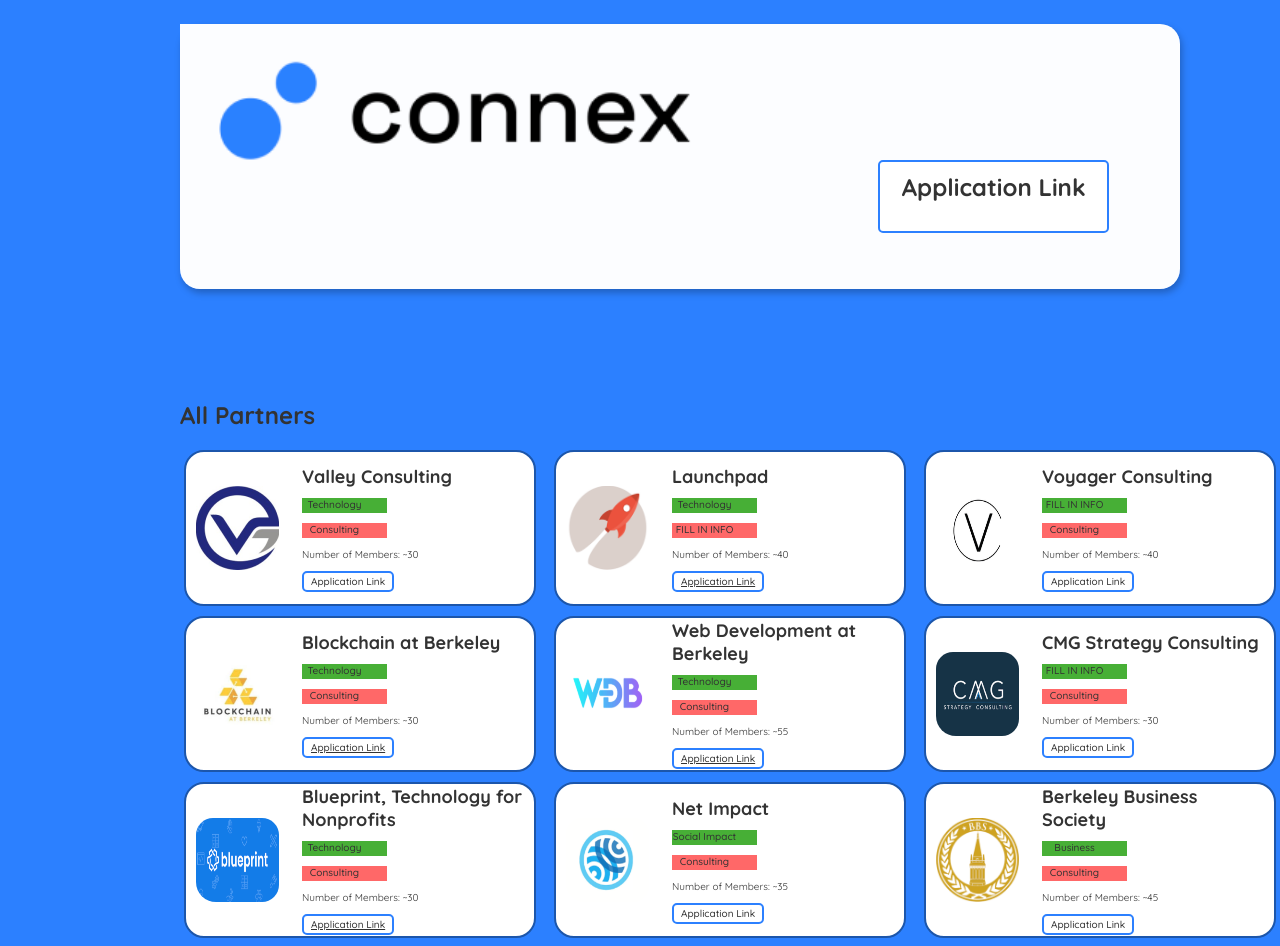
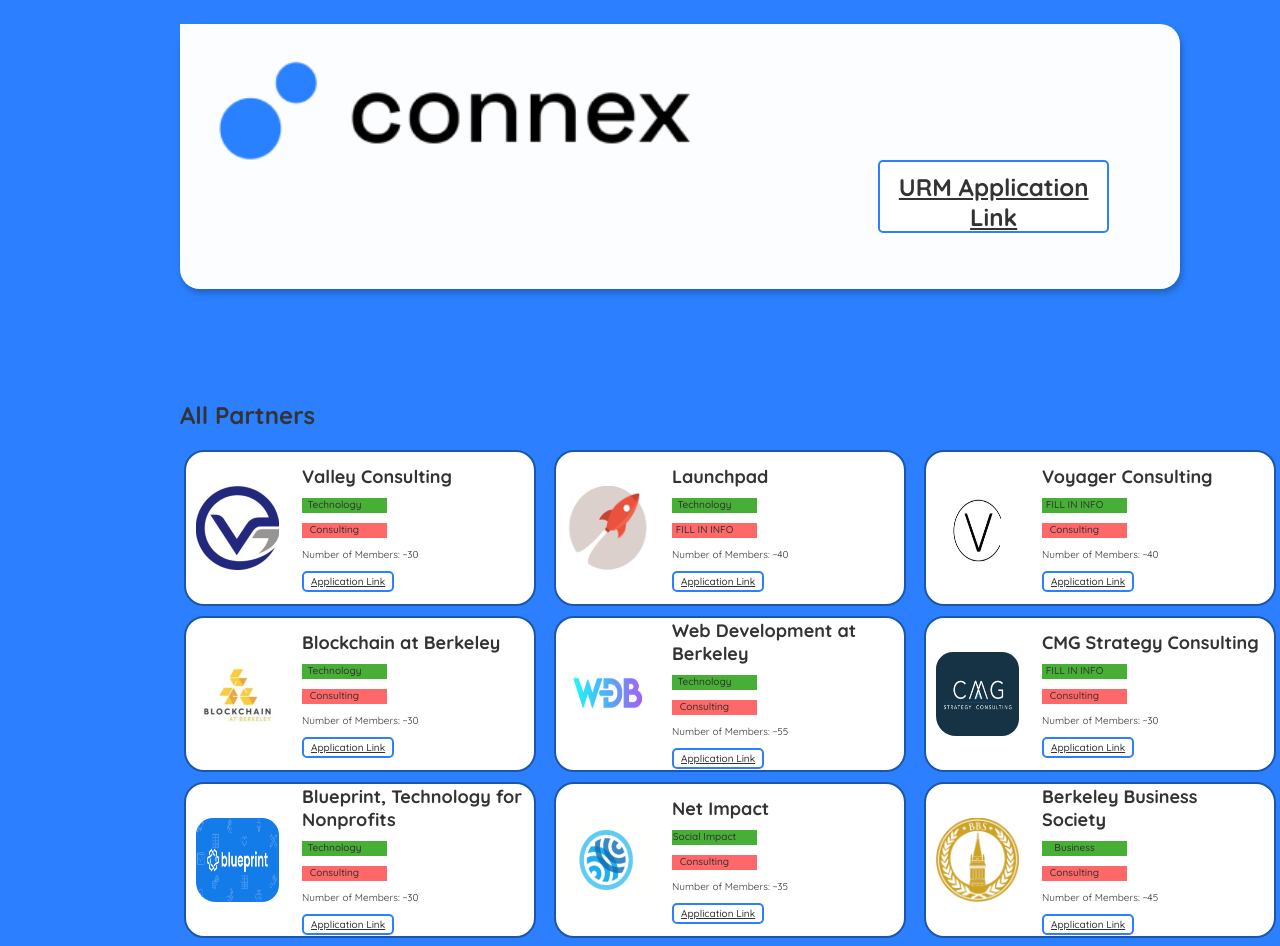
Before and after one commit to calconnex/connex, a React (Create React App) app in the folder divjoy-template/: page /partners in a window 1280 px wide. Shown: the top 946 px of the page. Built offline with nearby package versions, Linux system fonts and the light colour scheme; no server answers.

Commit message:
finished adding app links, changed resizing

```diff
--- a/divjoy-template/src/original/js/Partners.js
+++ b/divjoy-template/src/original/js/Partners.js
@@ -61,6 +61,9 @@
   gridTemplateColumns: 'repeat(3, 1fr)', // Three columns in a row
   gap: '10px', // Gap between images
 
+  '@media (max-width: 1500px)': {
+    gridTemplateColumns:'2fr',
+  },
   '@media (max-width: 768px)': {
     gridTemplateColumns: '1fr',
   }
@@ -75,11 +78,11 @@
           <img src = {full} alt="connex logo" className={styles['TopLogoStyle']}/>
           <img src = {plain} className={styles['BannerRectangle']}/>
 
-          <button className={styles['buttons']}>
+          <a href='https://docs.google.com/forms/d/e/1FAIpQLSc_wEwFNpLHcStq2gjXm_NCkpcLy-z3__Ep7iT63e0wJ98PwA/viewform' className={styles['buttons']} target="_blank" rel="noopener noreferrer">
             <span className={styles['text']}>
-              <span>Application Link</span>
+              <span>URM Application Link</span>
             </span>
-          </button>
+          </a>
         </div>
 
         <span className={styles['AllPartners']}>
@@ -87,15 +90,15 @@
         </span>
 
       <div style={gridStyle_3}>
-        <GeneralClickablePartner logo={valley}clubName="Valley Consulting" categoryOne="Technology" categoryTwo="Consulting" numMembers={30}/>
+        <GeneralClickablePartner logo={valley}clubName="Valley Consulting" categoryOne="Technology" categoryTwo="Consulting" numMembers={30} applicationLink='https://docs.google.com/forms/d/e/1FAIpQLSesQBVbmKYI4Y-6fMDVnL7w8ii_G-edSPdAWu_XRxbkAQ73Fw/viewform'/>
         <GeneralClickablePartner logo={launchpad} clubName="Launchpad" categoryOne="Technology" categoryTwo="FILL IN INFO" numMembers={40} applicationLink='https://launchpad.berkeley.edu/login'/>
-        <GeneralClickablePartner logo={voyager} clubName="Voyager Consulting" categoryOne="FILL IN INFO" categoryTwo="Consulting" numMembers={40}/>
+        <GeneralClickablePartner logo={voyager} clubName="Voyager Consulting" categoryOne="FILL IN INFO" categoryTwo="Consulting" numMembers={40} applicationLink='https://airtable.com/shrQCRV9gSVmCQC0Y'/>
         <GeneralClickablePartner logo={blockchain} clubName="Blockchain at Berkeley" categoryOne="Technology" categoryTwo="Consulting" numMembers={30} applicationLink='https://airtable.com/shrPKaQsjldBWa4h2'/>
         <GeneralClickablePartner logo={webdev_logo} clubName="Web Development at Berkeley" categoryOne="Technology" categoryTwo="Consulting" numMembers={55} applicationLink='https://airtable.com/shrxn0L0lPosFnAZl'/>
-        <GeneralClickablePartner logo={cmg_logo} clubName="CMG Strategy Consulting" categoryOne="FILL IN INFO" categoryTwo="Consulting" numMembers={30}/>
+        <GeneralClickablePartner logo={cmg_logo} clubName="CMG Strategy Consulting" categoryOne="FILL IN INFO" categoryTwo="Consulting" numMembers={30} applicationLink='https://airtable.com/shrNj791lHh4SIMX0'/>
         <GeneralClickablePartner logo={blueprint_logo} clubName="Blueprint, Technology for Nonprofits" categoryOne="Technology" categoryTwo="Consulting" numMembers={30} applicationLink='https://calblueprint.org/apply/students/new'/>
-        <GeneralClickablePartner logo={netimpact} clubName="Net Impact" categoryOne="Social Impact" categoryTwo="Consulting" numMembers={35}/>
-        <GeneralClickablePartner logo={bbs_logo} clubName="Berkeley Business Society" categoryOne="Business" categoryTwo="Consulting" numMembers={45}/>
+        <GeneralClickablePartner logo={netimpact} clubName="Net Impact" categoryOne="Social Impact" categoryTwo="Consulting" numMembers={35} applicationLink='https://airtable.com/shrs73X85oN1iDBX2'/>
+        <GeneralClickablePartner logo={bbs_logo} clubName="Berkeley Business Society" categoryOne="Business" categoryTwo="Consulting" numMembers={45} applicationLink='http://www.berkeleybusinesssociety.com/application'/>
         <GeneralClickablePartner logo={mlab_logo}clubName="Machine Learning at Berkeley" categoryOne="Technology" categoryTwo="FILL IN INFO" numMembers={60} applicationLink='https://airtable.com/shrM46VkYPCfOTwIS'/>
         <GeneralClickablePartner logo={codeology_logo} clubName="Codeology" categoryOne="Technology" categoryTwo="FILL IN INFO" numMembers={30} applicationLink='https://airtable.com/shrn4obnK5NGilFgU'/>
       </div>
```
